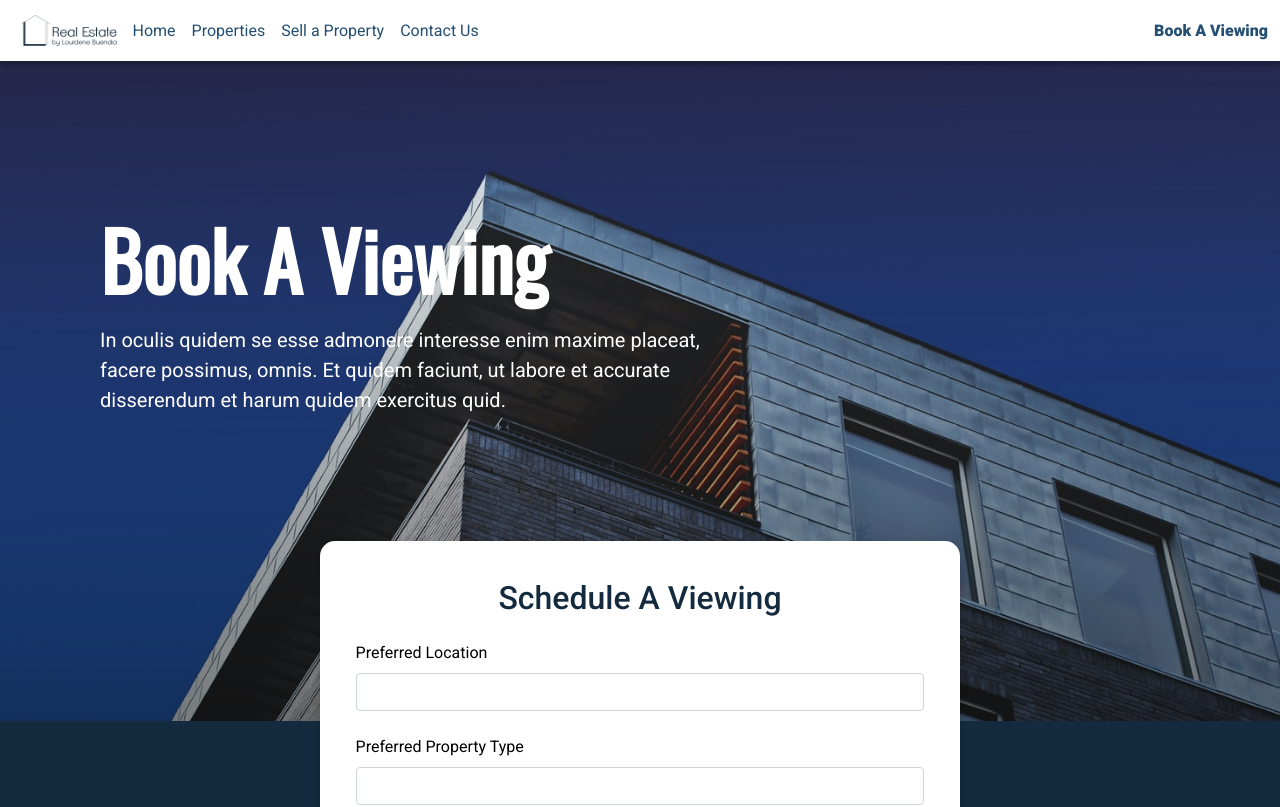
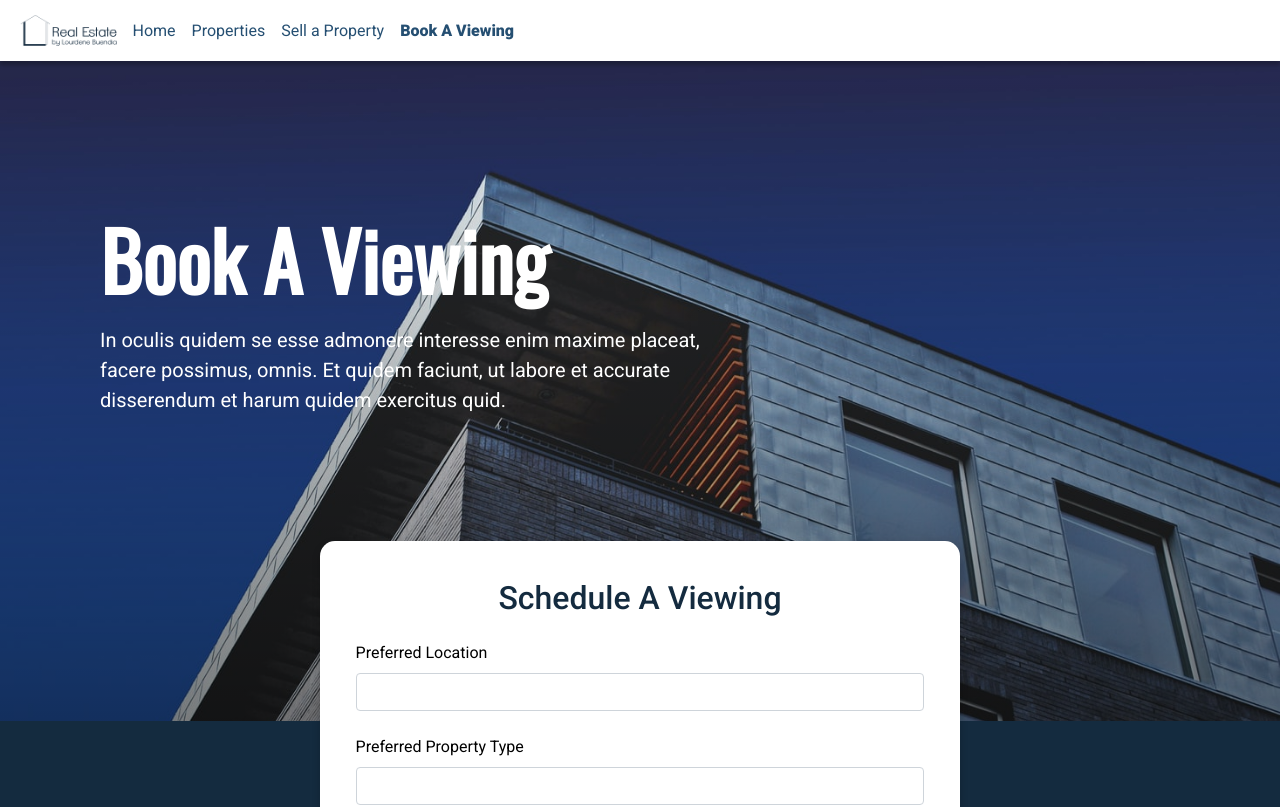
Before and after one commit to FonzyLima/buendia-estates-website, a Next.js app: page /Booking in a window 1280 px wide. Shown: the top 807 px of the page. Built offline with nearby package versions, Linux system fonts and the light colour scheme.

Commit message:
updated navbar

```diff
--- a/components/Navbar.js
+++ b/components/Navbar.js
@@ -57,13 +57,11 @@ const Navbar = () => {
                   <li className="nav-item">
                     <Link href="/sellproperties"><a className={`nav-link ${activeLink === links.sell ? 'active': ''}`}>Sell a Property</a></Link>
                   </li>
-                  <li className="nav-item">
-                    <Link href="#contact-us"><a className="nav-link" href="#contact-us">Contact Us</a></Link>
+                  <li className="nav-item d-flex">
+                    <Link href="/Booking"><a className={`nav-link ${activeLink === links.booking ? 'active': ''}`}>Book A Viewing</a></Link>
                   </li>
                 </ul>
-                <li className="nav-item d-flex">
-                    <Link href="/Booking"><a className={`nav-link ${activeLink === links.booking ? 'active': ''}`}>Book A Viewing</a></Link>
-                </li>
+
               </div>
             </div>
 
```
